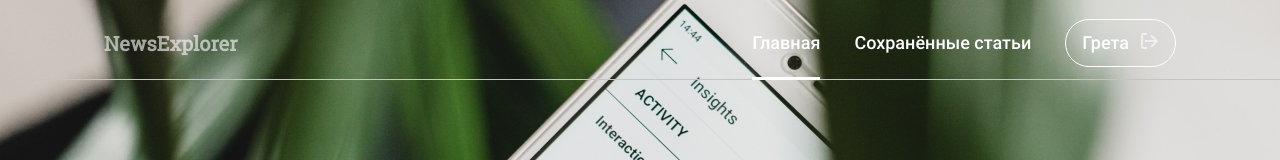
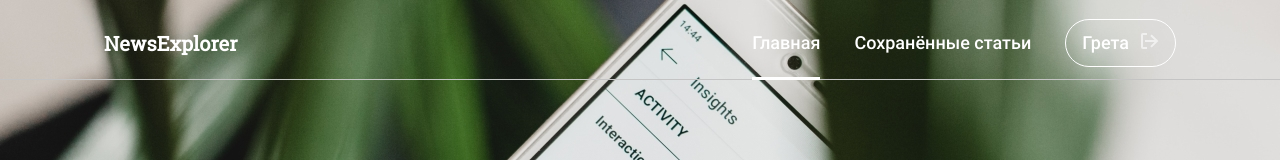
Before and after one commit to oalbukova/news-explorer-frontend, a React (Create React App) app: page / in a window 1280 px wide. Shown: the top 160 px of the page. Built offline with nearby package versions, Linux system fonts and the light colour scheme.

Commit message:
fix background

```diff
--- a/src/components/App/App.js
+++ b/src/components/App/App.js
@@ -12,18 +12,21 @@ import './App.css';
 
 function App() {
 
+
   return (
     <div className='App'>
       <Switch>
         <Route exact path='/'>
           <div className='app__elem-background'>
             <Header
+             // handleChangeBackground={changeBackground}
             />
             <SearchForm/>
           </div>
         </Route>
         <Route path='/saved-news'>
           <Header
+           // handleChangeBackground={changeBackground}
           />
         </Route>
       </Switch>
--- a/src/components/Header/Header.js
+++ b/src/components/Header/Header.js
@@ -4,8 +4,23 @@ import Navigation from '../Navigation/Navigation.js';
 import './Header.css';
 
 function Header() {
+  const [isTransparent, setIsTransparent] = React.useState(false);
+  const backgroundHeader = `${isTransparent ? "#1A1B22" : "transparent" }`;
+
+  function changeBackground() {
+    setIsTransparent(!isTransparent);
+  }
+
+  // const [textColor, setTextColor] = React.useState('white');
+  //
+  // const changeTextColor= () => {
+  //   const grey = '#1A1B22';
+  //   setTextColor(grey);
+  // }
+
   return (
-    <div className="header">
+    <div className="header"
+         style={{backgroundColor: backgroundHeader}}>
       <input
         type="checkbox"
         className="header__menu-toggle"
@@ -15,7 +30,8 @@ function Header() {
         htmlFor="header__menu-toggle"
         className="header__menu-button"
       >
-        <span className="header__menu-span"/>
+        <span className="header__menu-span"
+              onClick={changeBackground}/>
       </label>
       <NavLink exact to="/" className="header__logo" lang="en">NewsExplorer</NavLink>
       <Navigation/>
--- a/src/components/Header/__logo/header__logo.css
+++ b/src/components/Header/__logo/header__logo.css
@@ -12,7 +12,7 @@
   transition: opacity linear 0.5s;
 }
 
-.header__logo  {
+.header__logo:hover  {
   opacity: .6;
   -ms-filter: "progid:DXImageTransform.Microsoft.Alpha(Opacity=60)";
 }
```
